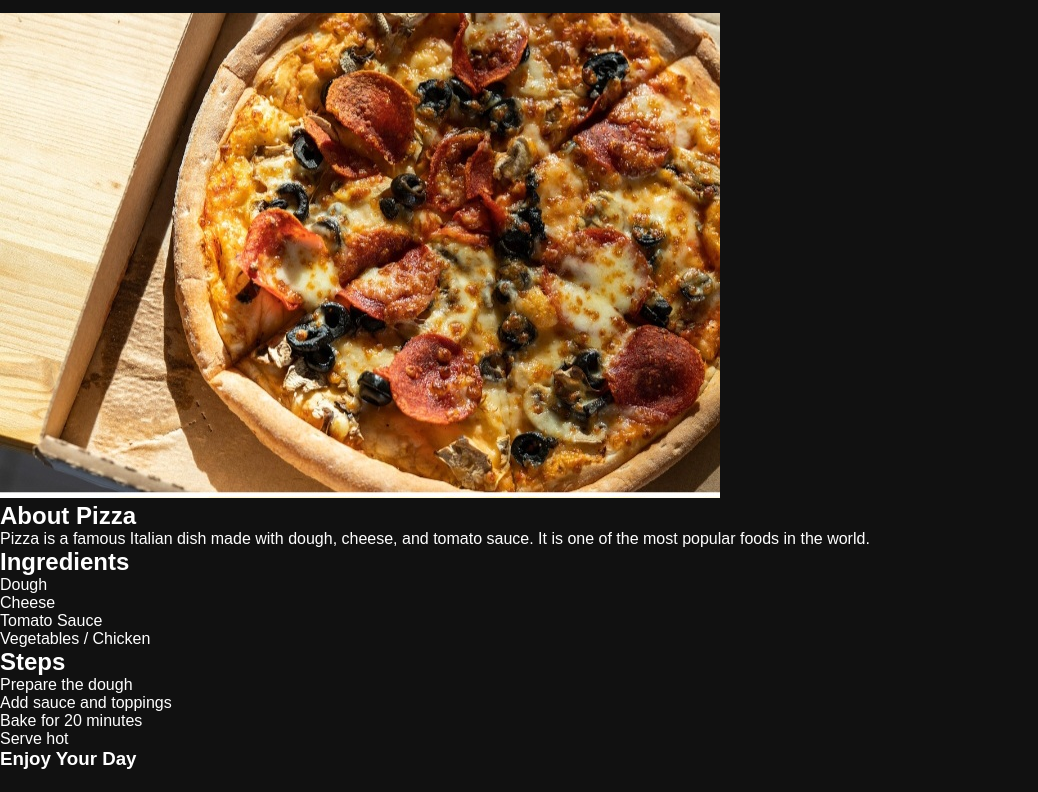
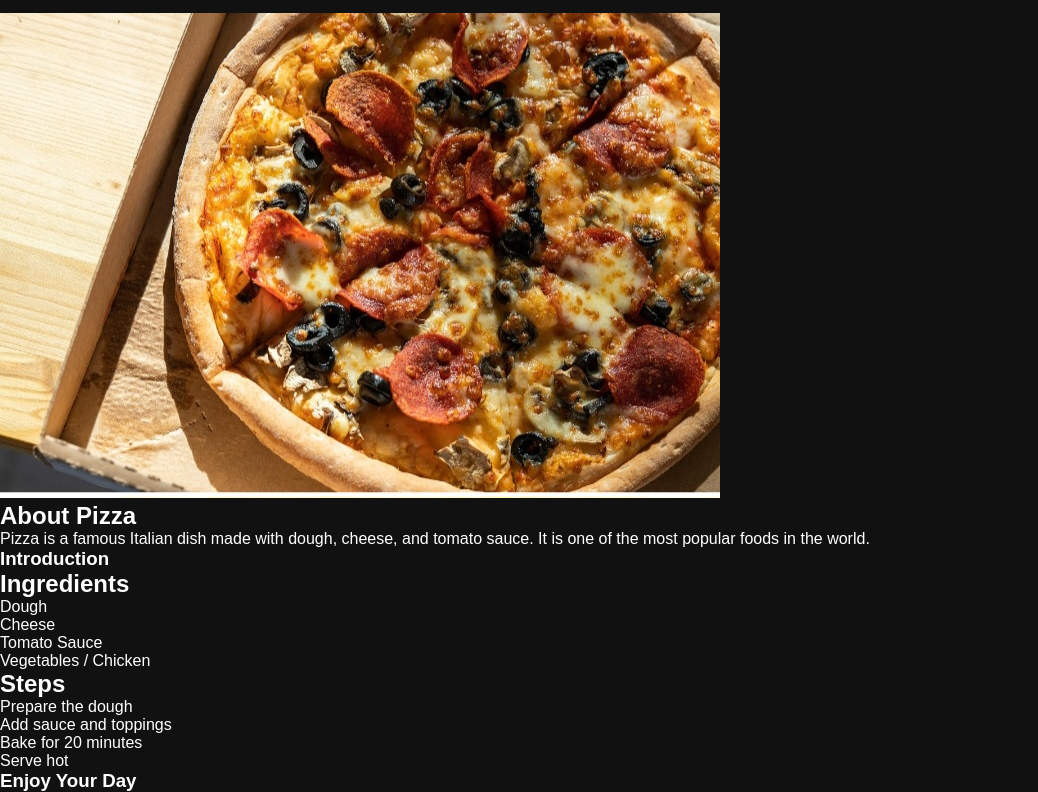
Before and after one commit to Hareem2910/Recipe-Website.github.io, a plain HTML site: page pizza.html in a window 1280 px wide. Shown: the part 84-876 px from the top of the page, without its empty margins (0-1038 px from the left). Before the commit the page ends 854 px from the top, so only its background shows below. Drawn offline with Linux system fonts and the light colour scheme.

Commit message:
Update pizza.html

```diff
--- a/pizza.html
+++ b/pizza.html
@@ -21,6 +21,7 @@
     Pizza is a famous Italian dish made with dough, cheese, and tomato sauce.
     It is one of the most popular foods in the world.
   </p>
+<h3>Introduction</h3>
 
   <h2>Ingredients</h2>
   <ul>
```
